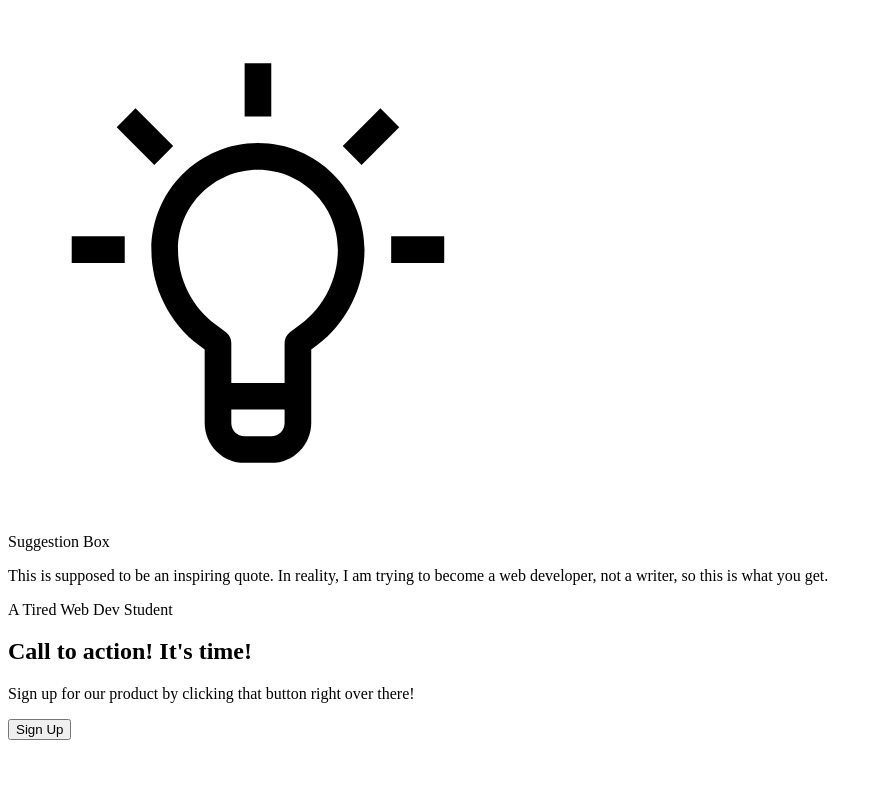
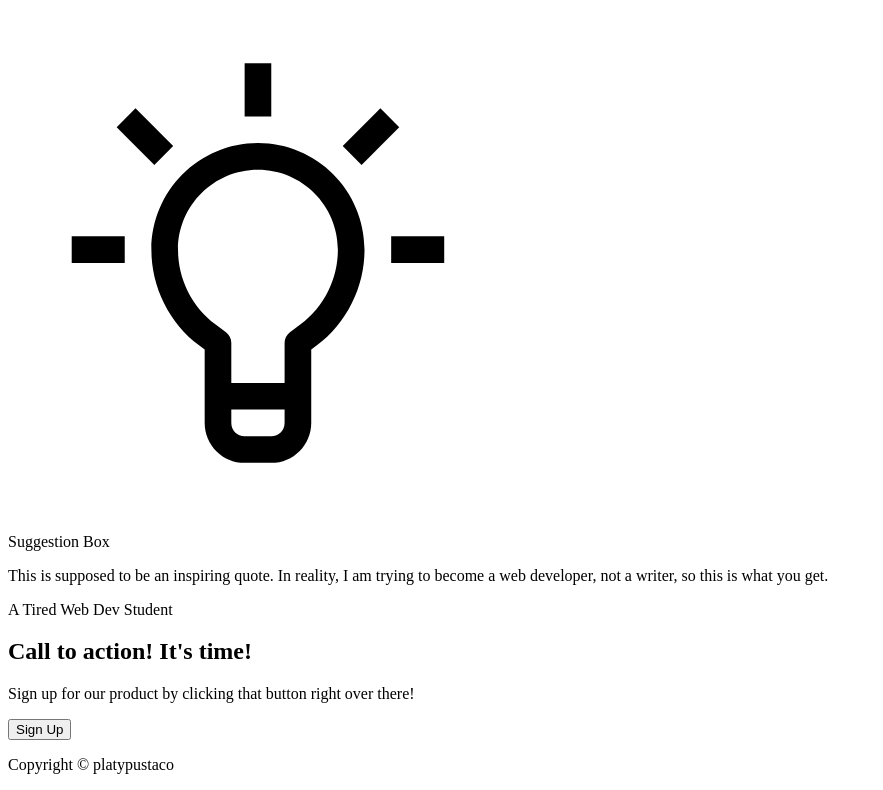
Before and after one commit to platypustaco/landing-page, a plain HTML site: page index.html in a window 1280 px wide. Shown: the part 2574-3364 px from the top of the page, without its empty margins (0-883 px from the left). Before the commit the page ends 3322 px from the top, so only its background shows below. Drawn offline with Linux system fonts and the light colour scheme.

Commit message:
Add content to footer div
Added copyright information to footer div.

```diff
--- a/index.html
+++ b/index.html
@@ -44,6 +44,7 @@
     </div>
 
     <div class="footer">
+        <p>Copyright © platypustaco</p>
     </div>
 </body>
 </html>
```
